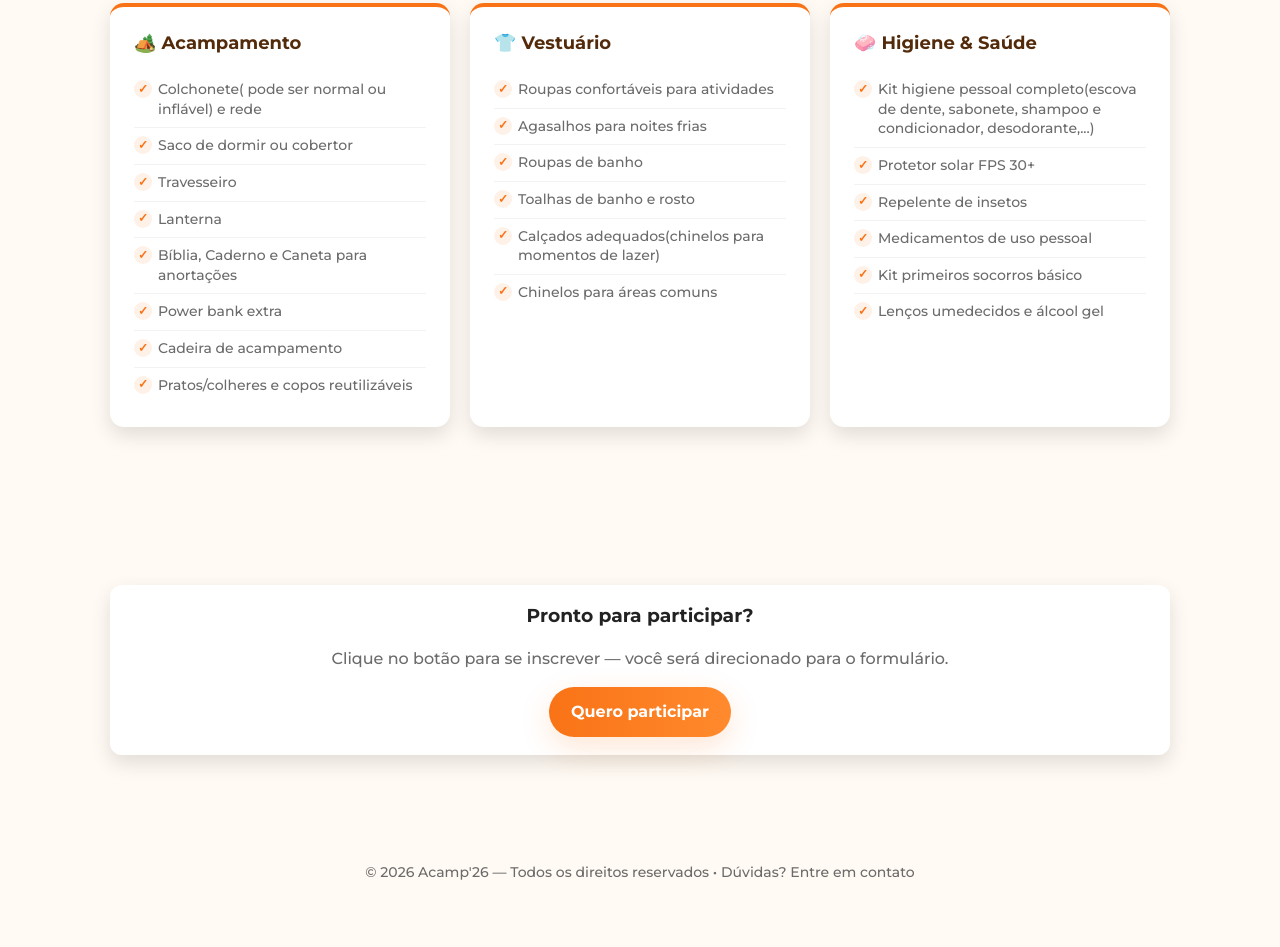
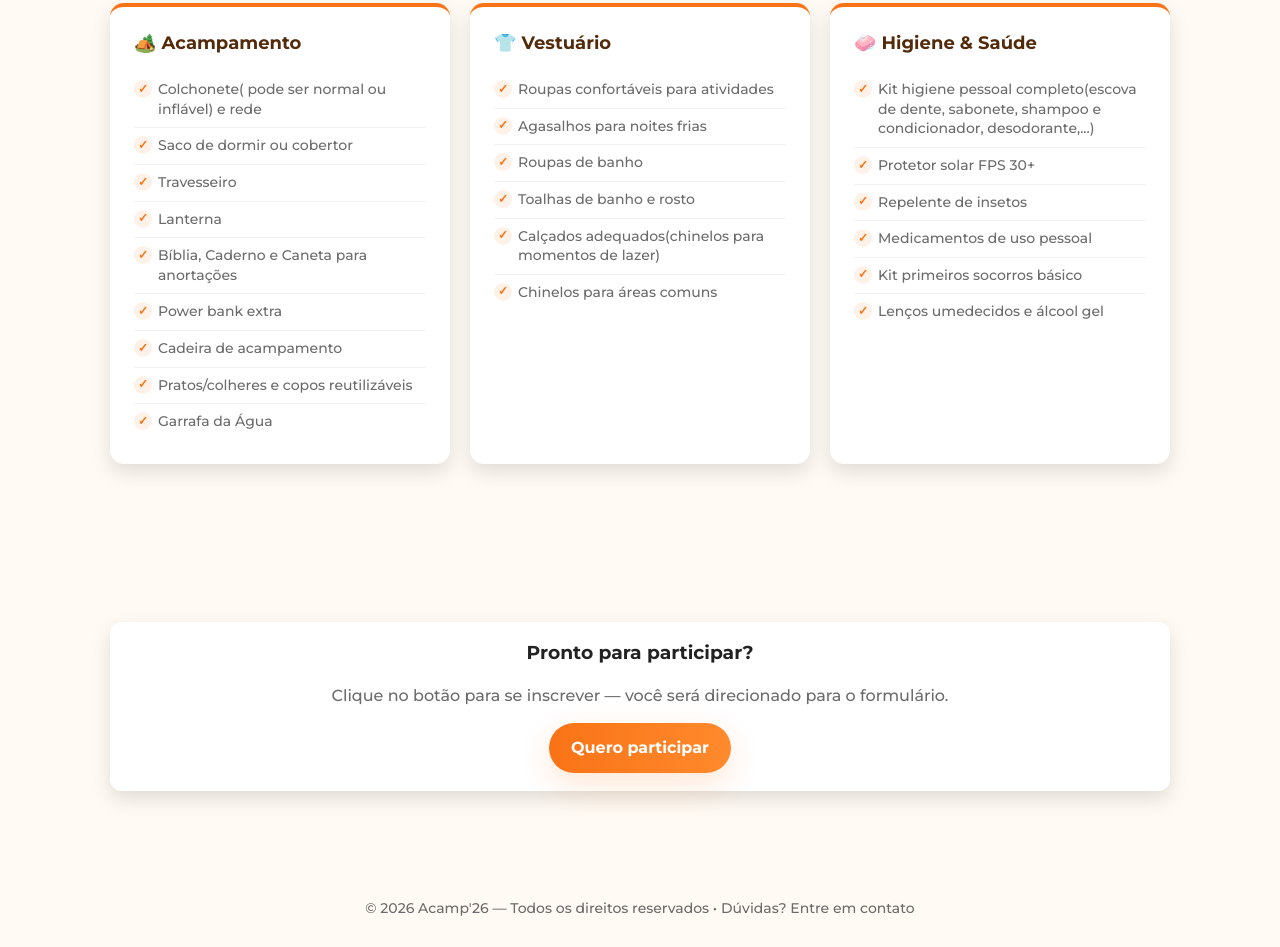
Before and after one commit to Mavrik09/Inscri-oACAMP, a plain HTML site: page index.html in a window 1280 px wide. Shown: the part 2086-3033 px from the top of the page. Before the commit the page ends 2996 px from the top, so only its background shows below. Drawn offline with nearby package versions, Linux system fonts and the light colour scheme.

Commit message:
Update index.html

```diff
--- a/index.html
+++ b/index.html
@@ -593,6 +593,7 @@
             <li>Power bank extra</li>
             <li>Cadeira de acampamento</li>
             <li>Pratos/colheres e copos reutilizáveis</li>
+            <li>Garrafa da Água</li>
           </ul>
         </div>
 
```
